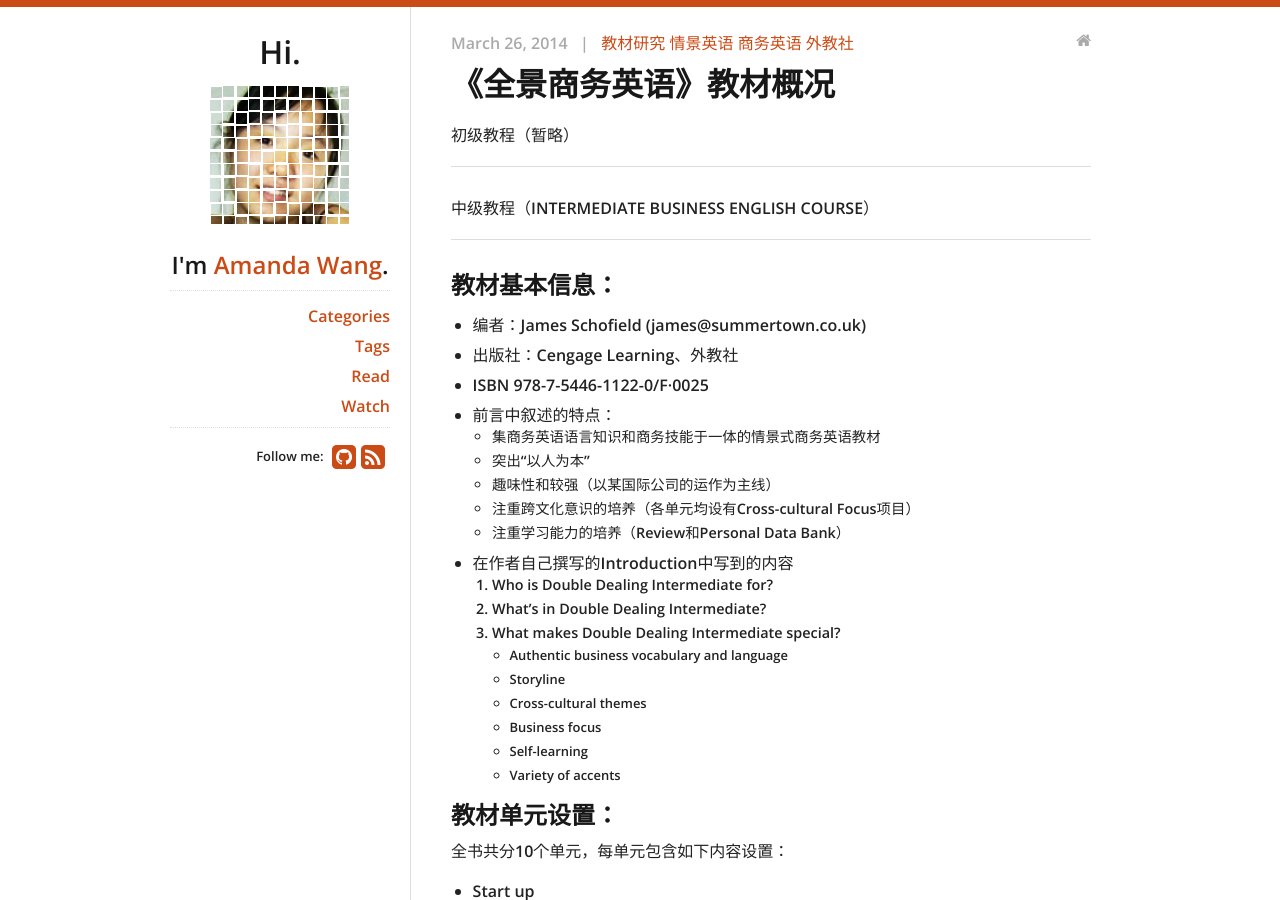
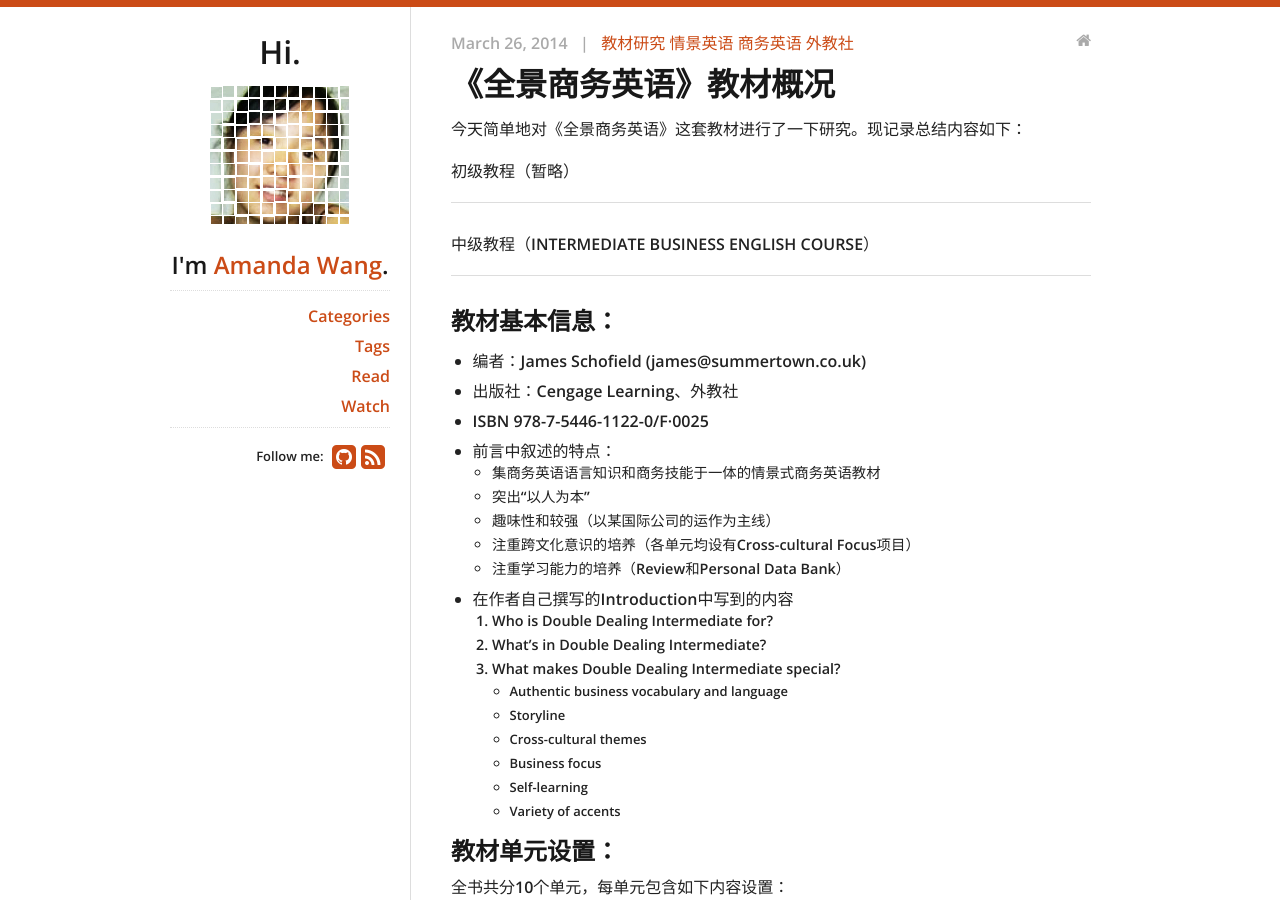
Before and after one commit to fantaghiro/fantaghiro.github.io, a Jekyll site: the page built from _posts/2014-03-26-Double-Dealing.markdown, in a window 1280 px wide and 900 px high. Built offline with Jekyll 4.4.1, drawn with Linux system fonts in a browser that asks for light colours; nearby versions of some CDN libraries; Markdown is read by kramdown in place of the engine named in the settings; comment, search, counter and statistics services are not loaded.

Commit message:
Update 2014-03-26-Double-Dealing.markdown

```diff
--- a/_posts/2014-03-26-Double-Dealing.markdown
+++ b/_posts/2014-03-26-Double-Dealing.markdown
@@ -9,7 +9,8 @@ tags:
 - 外教社
 ---
 
-<p></p>
+今天简单地对《全景商务英语》这套教材进行了一下研究。现记录总结内容如下：
+
 <b>初级教程</b>（暂略）
 <hr>
 <b>中级教程（INTERMEDIATE BUSINESS ENGLISH COURSE）</b>
```
